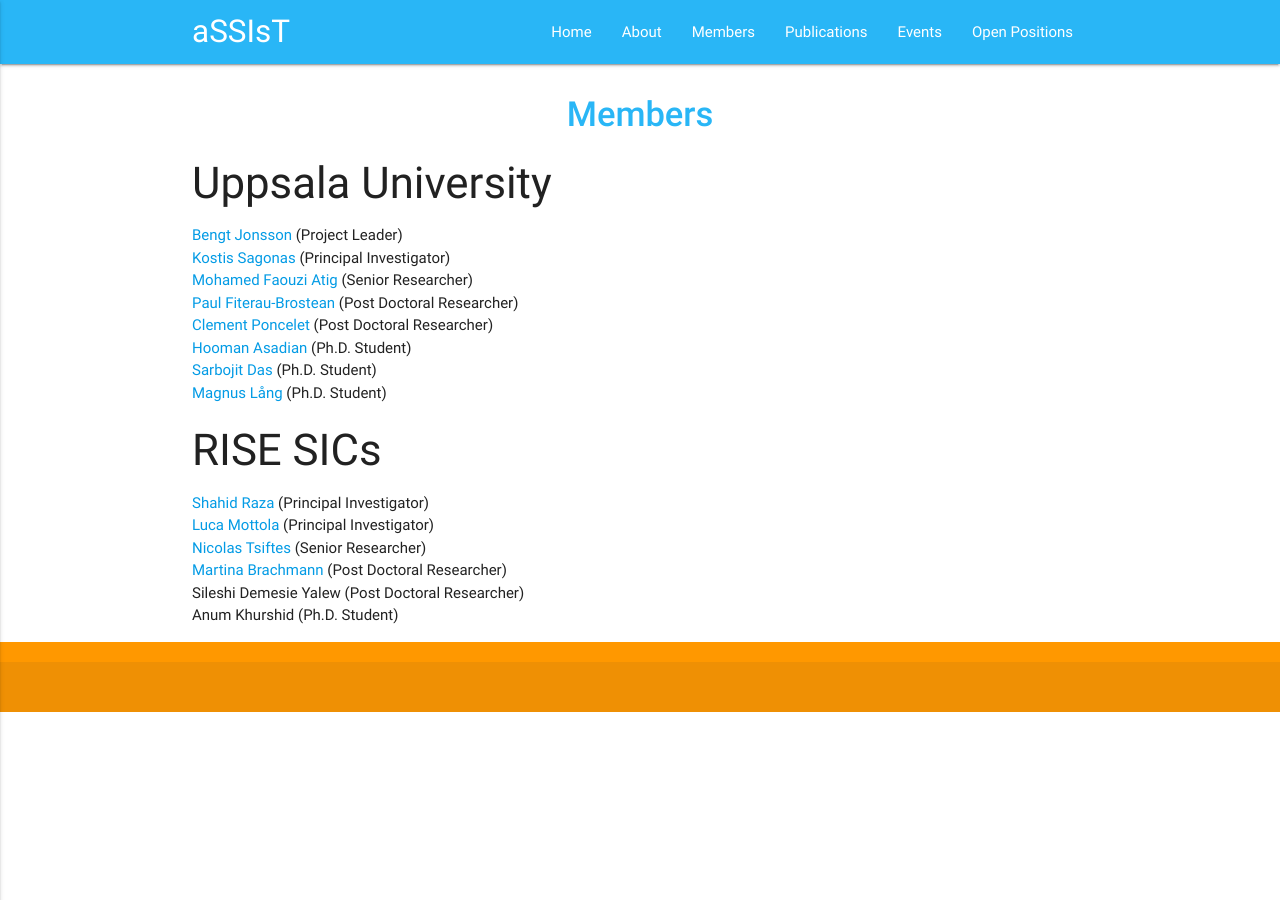
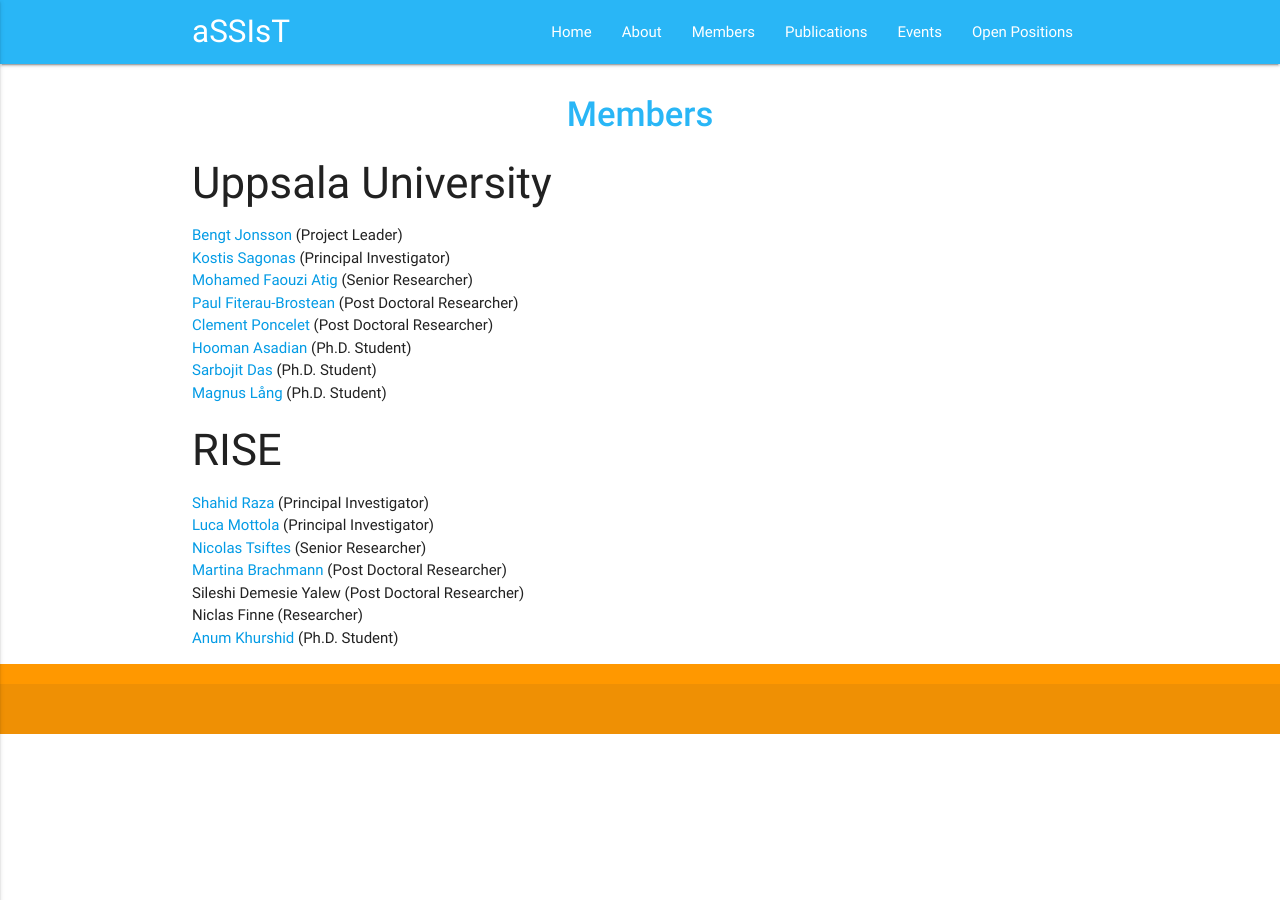
Before and after one commit to assist-project/assist-project.github.io, a Jekyll site: the page built from 02-members.md, in a window 1280 px wide. Built offline with Jekyll 4.4.1, drawn with Linux system fonts in a browser that asks for light colours.

Commit message:
Updating the member list.

```diff
--- a/02-members.md
+++ b/02-members.md
@@ -15,14 +15,15 @@ permalink: /members/
 - [Sarbojit Das][SarbojitDasHomepage] (Ph.D. Student)
 - [Magnus Lång][MagnusLangHomepage] (Ph.D. Student)
 
-### RISE SICs
+### RISE
 
 - [Shahid Raza][ShahidRazaHomepage] (Principal Investigator)
 - [Luca Mottola][LucaMottolaHomepage] (Principal Investigator)
 - [Nicolas Tsiftes][NicolasTsiftesHomepage] (Senior Researcher)
 - [Martina Brachmann][MartinaBrachmannHomepage] (Post Doctoral Researcher)
 - Sileshi Demesie Yalew (Post Doctoral Researcher)
-- Anum Khurshid (Ph.D. Student)
+- Niclas Finne (Researcher)
+- [Anum Khurshid][AnumKhurshidHomepage] (Ph.D. Student)
 
 
 [BengtJonssonHomepage]: http://user.it.uu.se/~bengt/
```
Also changed, not shown: other parts of 02-members.md (+1 -0 lines).
